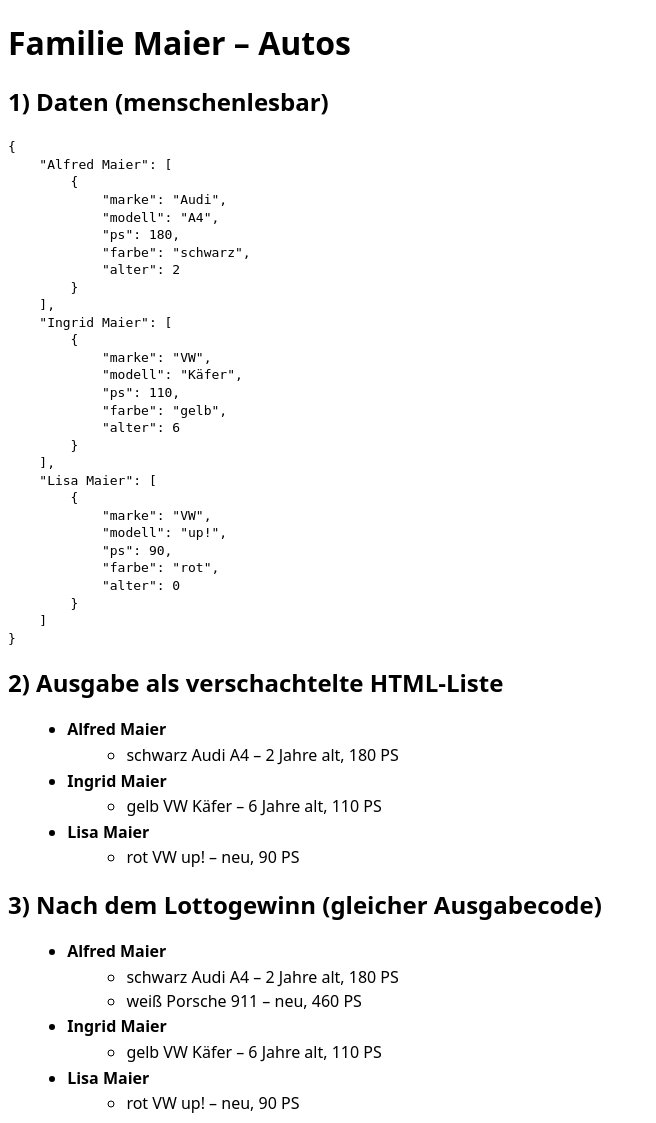
After one commit to fuchs-git/InetTechnologien, a PHP site: page /autos_gpt.php in a window 1280 px wide. The commit adds this page. Shown: the whole page, without its empty margins (0-656 px from the left). Run offline with PHP 8.4, Linux system fonts and the light colour scheme.

Commit message:
PHP Grundlagen - Arrays -> Aufgabe "Familie Maier" / alternative Lösung von ChatGPT

```diff
--- /dev/null
+++ b/aufgaben/autos_gpt.php
@@ -0,0 +1,79 @@
+<?php
+/* ---------------------------------------------------------
+   Familie Maier – Autos
+   - ein gemeinsames, menschenlesbares Array
+   - Ausgabe als verschachtelte HTML-Liste via Funktion
+   --------------------------------------------------------- */
+
+// 1) Datenstruktur (ein einziges Array, nach Personen gruppiert)
+$familie = [
+    'Alfred Maier' => [
+        ['marke' => 'Audi', 'modell' => 'A4',   'ps' => 180, 'farbe' => 'schwarz', 'alter' => 2],
+    ],
+    'Ingrid Maier' => [
+        ['marke' => 'VW',   'modell' => 'Käfer','ps' => 110, 'farbe' => 'gelb',    'alter' => 6],
+    ],
+    'Lisa Maier' => [
+        ['marke' => 'VW',   'modell' => 'up!',  'ps' => 90,  'farbe' => 'rot',     'alter' => 0], // „neu“
+    ],
+];
+
+function renderFamilienAutos(array $daten): string
+{
+    // für saubere Ausgabe in einen String rendern
+    ob_start();
+    echo "<ul>\n";
+    foreach ($daten as $person => $autos) {
+        echo "  <li><strong>" . htmlspecialchars($person) . "</strong>\n";
+        echo "    <ul>\n";
+        foreach ($autos as $a) {
+            $alter = (int)$a['alter'];
+            $alterText = $alter === 0 ? 'neu' : ($alter === 1 ? '1 Jahr alt' : $alter . ' Jahre alt');
+
+            printf(
+                "      <li>%s %s %s – %s, %d&nbsp;PS</li>\n",
+                htmlspecialchars($a['farbe']),
+                htmlspecialchars($a['marke']),
+                htmlspecialchars($a['modell']),
+                $alterText,
+                (int)$a['ps']
+            );
+        }
+        echo "    </ul>\n";
+        echo "  </li>\n";
+    }
+    echo "</ul>\n";
+    return ob_get_clean();
+}
+?>
+<!doctype html>
+<html lang="de">
+<head>
+    <meta charset="utf-8">
+    <title>Familie Maier – Autos</title>
+    <style>
+        body{font-family:system-ui,-apple-system,Segoe UI,Roboto,Ubuntu,Arial,sans-serif; line-height:1.35}
+        ul{margin:.25rem 0 .25rem 1.2rem}
+        li{margin:.15rem 0}
+    </style>
+</head>
+<body>
+
+<h1>Familie Maier – Autos</h1>
+
+<h2>1) Daten (menschenlesbar)</h2>
+<pre><?= json_encode($familie, JSON_PRETTY_PRINT|JSON_UNESCAPED_UNICODE) ?></pre>
+
+<h2>2) Ausgabe als verschachtelte HTML-Liste</h2>
+<?= renderFamilienAutos($familie) ?>
+
+<?php
+// 3) Alfred gewinnt im Lotto: neuer weißer Porsche mit 460 PS
+$familie['Alfred Maier'][] = ['marke' => 'Porsche', 'modell' => '911', 'ps' => 460, 'farbe' => 'weiß', 'alter' => 0];
+?>
+
+<h2>3) Nach dem Lottogewinn (gleicher Ausgabecode)</h2>
+<?= renderFamilienAutos($familie) ?>
+
+</body>
+</html>
```
Also changed, not shown: aufgaben/autos.php (+11 -6 lines).
